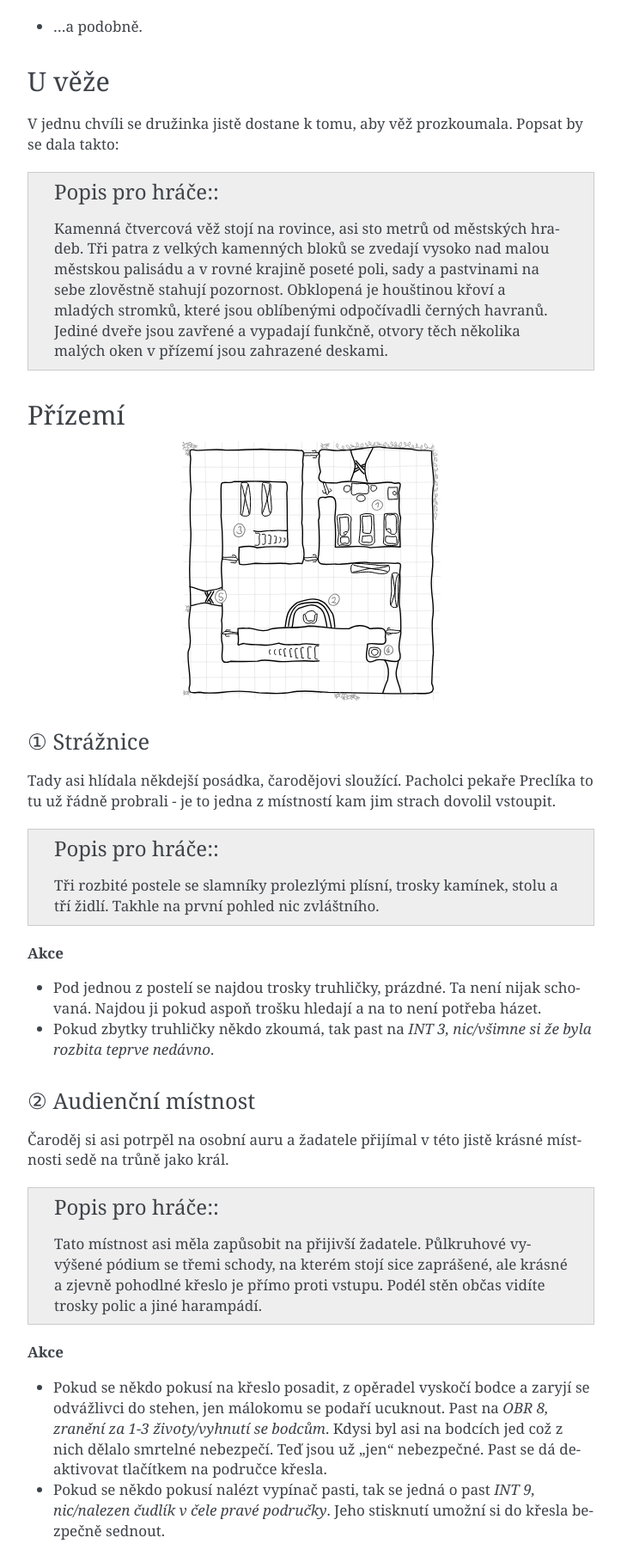
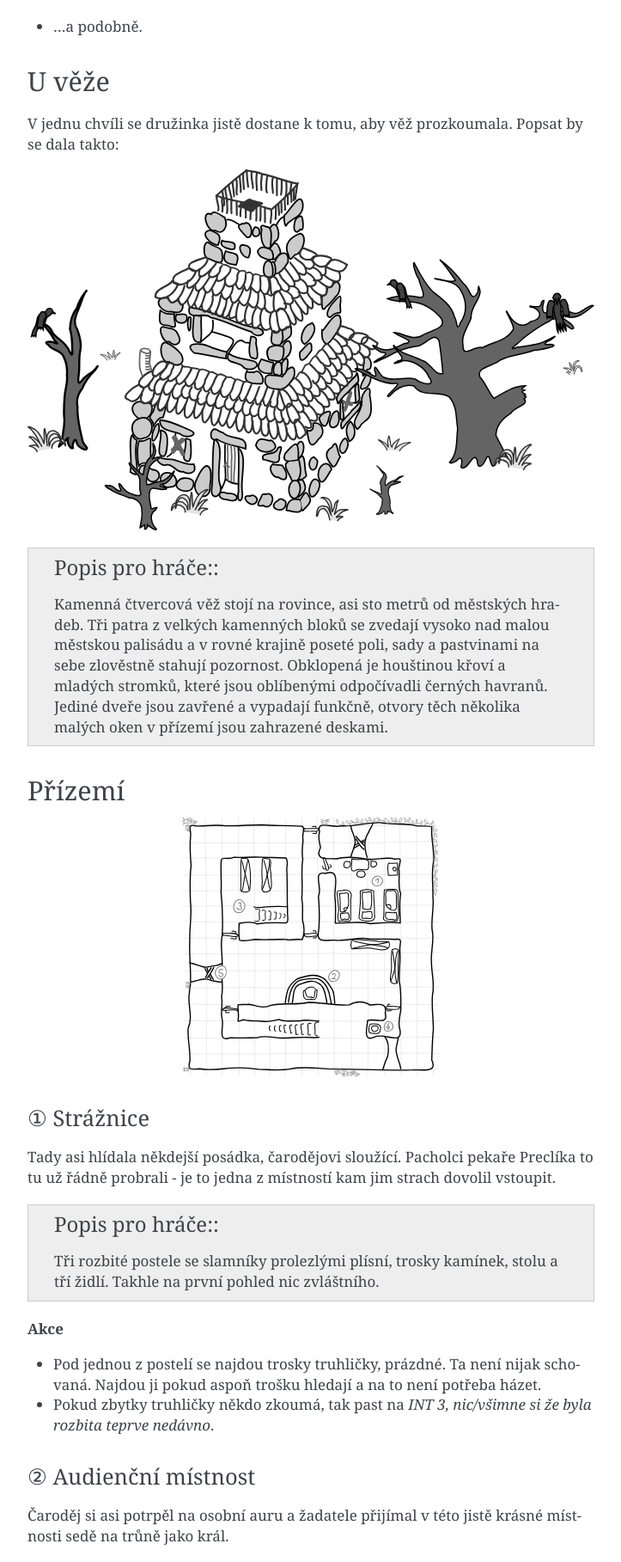
Before and after one commit to jhutar/nasdracak, a Sphinx documentation site: the page built from docs/source/dobrodruzstvi/opustena_magova_vez/index.rst, in a window 1280 px wide. Shown: the part 2820-4637 px from the top of the page at 86% size, without its empty margins (388-1111 px from the left). Built offline with Sphinx 7.4.7, drawn with Linux system fonts in a browser that asks for light colours.

Commit message:
feat: Konecne pridan obrazek opustene magovy veze

```diff
--- a/docs/source/dobrodruzstvi/opustena_magova_vez/index.rst
+++ b/docs/source/dobrodruzstvi/opustena_magova_vez/index.rst
@@ -69,6 +69,10 @@ U věže
 ======
 
 V jednu chvíli se družinka jistě dostane k tomu, aby věž prozkoumala. Popsat by se dala takto:
+
+.. image:: img/vez.svg
+   :alt: Věž při pohledu z venku
+   :align: center
 
 .. admonition:: Popis pro hráče:
 
```
Also changed, not shown: docs/source/dobrodruzstvi/opustena_magova_vez/img/vez.svg (added).
